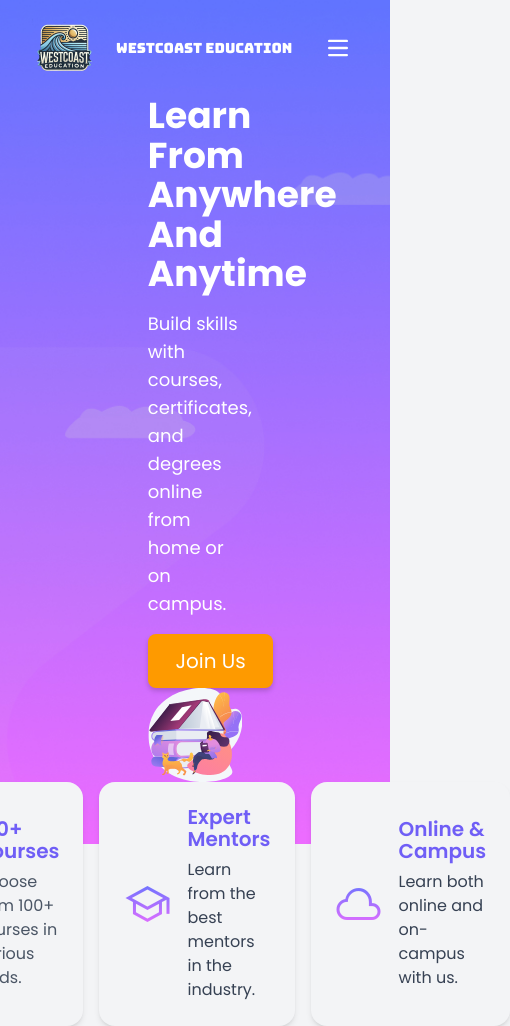
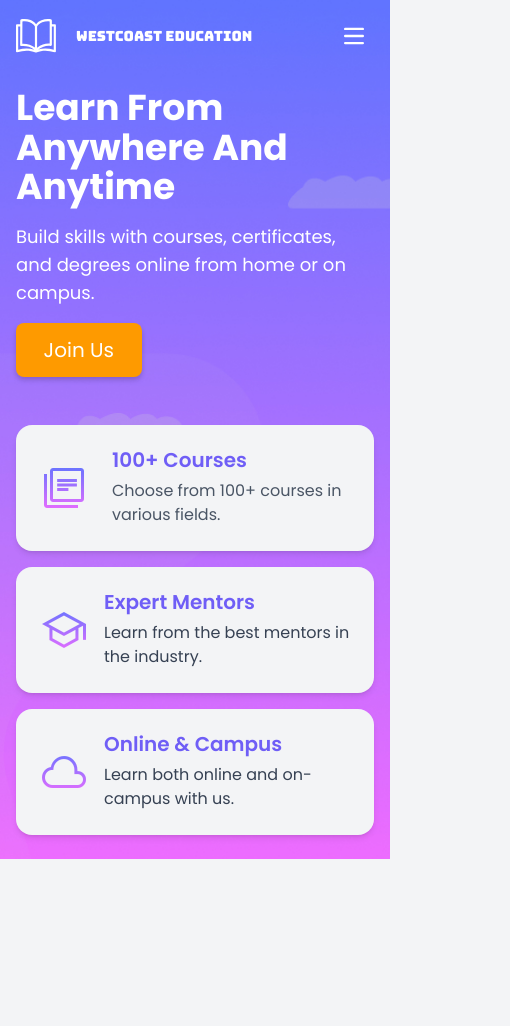
Before and after one commit to Ferenc02/Westcoast-Education, a website with bundled scripts: page index.html in a window 390 px wide. Shown: the whole page, 510 px wide, since content can reach past the window. After the commit the page ends 859 px from the top, so only its background shows below. Built offline with nearby package versions, Linux system fonts and the light colour scheme.

Commit message:
:art: Update mobile navigation and enhance login form styles: change navbar toggle class, adjust form scaling, and improve layout for better responsiveness

```diff
--- a/index.html
+++ b/index.html
@@ -60,20 +60,20 @@
     <!-- Message box end -->
 
     <!-- Main Part -->
-    <main class="flex flex-col h-full homepage text-white">
+    <main class="flex flex-col min-h-full lg:h-full homepage text-white">
       <header>
         <nav>
           <div
-            class="mx-auto flex justify-between items-center py-4 px-8 flex-wrap fade-in"
+            class="mx-auto flex justify-between items-center py-4 lg:px-8 flex-wrap fade-in"
           >
             <a
               href="#"
-              class="logo flex items-center gap-2 space-x-3 rtl:space-x-reverse"
+              class="logo flex items-center gap-2 space-x-3 rtl:space-x-reverse px-4"
             >
               <img
-                src="public/images/logo.webp"
+                src="public/images/new_icon.svg"
                 alt="Westcoast Education"
-                class="w-16"
+                class="w-10"
               />
               <span
                 class="self-center whitespace-nowrap bungee-regular lg:text-xl text-sm"
@@ -83,7 +83,7 @@
             <button
               data-collapse-toggle="navbar-default"
               type="button"
-              class="inline-flex items-center p-2 w-10 h-10 justify-center text-sm cursor-pointer lg:hidden"
+              class="inline-flex items-center p-2 w-10 h-10 mr-4 justify-center text-sm cursor-pointer lg:hidden"
               aria-controls="navbar-default"
               aria-expanded="false"
               id="navbar-toggle"
@@ -106,7 +106,7 @@
               </svg>
             </button>
             <div
-              class="nav-links rounded-md flex gap-4 items-center hidden w-full mx-4 shadow-lg lg:flex lg:w-auto lg:shadow-none"
+              class="nav-links rounded-md gap-4 items-center h-[0px] lg:h-auto overflow-hidden w-full lg:mx-4 shadow-lg lg:flex lg:w-auto lg:shadow-none"
               id="navbar-default"
             >
               <ul
@@ -155,12 +155,12 @@
       </header>
 
       <section
-        class="flex flex-col items-center justify-between h-full mx-16 fade-in"
+        class="flex flex-col items-center justify-between lg:h-full fade-in"
       >
         <div
-          class="flex flex-col items-center justify-between h-full lg:flex-row mx-16"
+          class="flex flex-col items-center justify-between lg:h-full lg:flex-row lg:mx-16"
         >
-          <div class="left-section w-1/2">
+          <div class="left-section p-4 lg:w-1/2">
             <h1 class="lg:text-6xl font-bold capitalize text-4xl">
               Learn from anywhere and anytime
             </h1>
@@ -175,7 +175,7 @@
             >
           </div>
           <div
-            class="right-section flex items-center justify-center w-1/2 h-fit"
+            class="right-section items-center justify-center w-1/2 h-fit hidden lg:flex"
           >
             <img
               src="public/images/Illustration.svg"
@@ -184,9 +184,11 @@
             />
           </div>
         </div>
-        <div class="cards flex flex-row gap-4 mb-6">
+        <div
+          class="cards flex flex-row gap-4 mb-6 flex-wrap mt-8 mx-4 lg:mt-0 lg:mx-0"
+        >
           <div
-            class="card bg-gray-100 rounded-2xl p-6 flex items-center gap-6 shadow-md max-w-sm hover:scale-[100.5%] transition-transform transition-duraction-200 cursor-pointer"
+            class="w-full lg:w-sm card bg-gray-100 rounded-2xl p-6 flex items-center gap-6 shadow-md lg:hover:scale-[100.5%] transition-transform transition-duraction-200 cursor-pointer"
           >
             <div class="flex h-full items-center justify-center">
               <span class="material-symbols-outlined homepage-icons !text-5xl"
@@ -203,7 +205,7 @@
             </div>
           </div>
           <div
-            class="card bg-gray-100 rounded-2xl p-6 flex items-center gap-4 shadow-md max-w-sm hover:scale-[100.5%] transition-transform transition-duraction-200 cursor-pointer"
+            class="w-full lg:w-sm card bg-gray-100 rounded-2xl p-6 flex items-center gap-4 shadow-md lg:hover:scale-[100.5%] transition-transform transition-duraction-200 cursor-pointer"
           >
             <div class="flex">
               <span class="material-symbols-outlined homepage-icons !text-5xl"
@@ -220,7 +222,7 @@
             </div>
           </div>
           <div
-            class="card bg-gray-100 rounded-2xl p-6 flex items-center gap-4 shadow-md max-w-sm hover:scale-[100.5%] transition-transform transition-duraction-200 cursor-pointer"
+            class="w-full lg:w-sm card bg-gray-100 rounded-2xl p-6 flex items-center gap-4 shadow-md lg:hover:scale-[100.5%] transition-transform transition-duraction-200 cursor-pointer"
           >
             <div class="flex">
               <span class="material-symbols-outlined homepage-icons !text-5xl"
--- a/pages/login.html
+++ b/pages/login.html
@@ -54,7 +54,7 @@
     <!-- Main part -->
     <main class="relative h-full flex justify-center items-center homepage">
       <form
-        class="authentication-form flex flex-col gap-4 inset-0 h-fit bg-white rounded-lg shadow-lg mx-auto p-8 w-md fade-in"
+        class="scale-90 lg:scale-100 authentication-form flex flex-col gap-4 inset-0 h-fit bg-white rounded-lg shadow-lg mx-auto p-8 w-md fade-in"
       >
         <div class="form-group flex flex-col gap-2">
           <label for="name" class="text-gray-500">Name:</label>
--- a/public/js/app.js
+++ b/public/js/app.js
@@ -64,7 +64,8 @@ let init = () => __awaiter(void 0, void 0, void 0, function* () {
     });
     (_e = document.querySelector("#navbar-toggle")) === null || _e === void 0 ? void 0 : _e.addEventListener("click", () => {
         var _a;
-        (_a = document.querySelector("#navbar-default")) === null || _a === void 0 ? void 0 : _a.classList.toggle("hidden");
+        (_a = document
+            .querySelector("#navbar-default")) === null || _a === void 0 ? void 0 : _a.classList.toggle("show-mobile-nav");
     });
     if (location.hash === "#login") {
         (_f = document.querySelector(".login-button")) === null || _f === void 0 ? void 0 : _f.click();
--- a/src/scripts/app.ts
+++ b/src/scripts/app.ts
@@ -79,7 +79,9 @@ let init = async () => {
   });
 
   document.querySelector("#navbar-toggle")?.addEventListener("click", () => {
-    document.querySelector("#navbar-default")?.classList.toggle("hidden");
+    document
+      .querySelector("#navbar-default")
+      ?.classList.toggle("show-mobile-nav");
   });
 
   if (location.hash === "#login") {
--- a/src/styles/app.css
+++ b/src/styles/app.css
@@ -23,6 +23,11 @@ body {
   background-position: center;
   background-repeat: no-repeat;
   background-attachment: fixed;
+}
+
+.show-mobile-nav {
+  height: 312px;
+  transition: height 0.3s ease-in-out;
 }
 
 .homepage-icons {
@@ -73,3 +78,28 @@ body {
     opacity: 1;
   }
 }
+
+/* Scrollbar stuff. */
+/* width */
+::-webkit-scrollbar {
+  width: 10px;
+}
+
+/* Track */
+
+::-webkit-scrollbar-track {
+  background: #d8d8d8;
+}
+
+/* Handle */
+
+::-webkit-scrollbar-thumb {
+  background: linear-gradient(180deg, #919fff 0%, #f4a1ff 100%);
+  border-radius: 20px;
+}
+
+/* Handle on hover */
+
+::-webkit-scrollbar-thumb:hover {
+  background: linear-gradient(180deg, #6074ff 0%, #ed6cff 100%);
+}
```
Also changed, not shown: public/images/new_icon.svg (added), public/styles/app.css.
